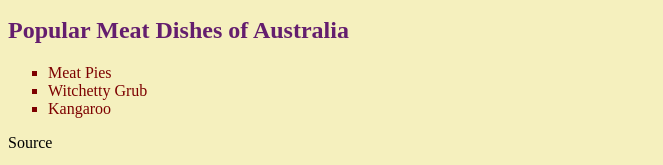
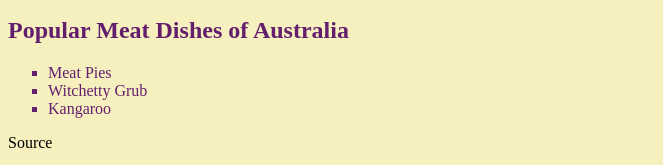
Before and after one commit to CollinMathisACP/HW2, a plain HTML site: page Australia.html in a window 1280 px wide. Shown: the part 429-594 px from the top of the page, without its empty margins (0-663 px from the left). Drawn offline with Linux system fonts and the light colour scheme.

Commit message:
Update Australia.html

```diff
--- a/Australia.html
+++ b/Australia.html
@@ -4,7 +4,7 @@
 <link href="HW2.css" type="text/css" rel="stylesheet" />
 <style type="text/css">
 ul {
-  color: rgb(125, 0 ,0);
+  color: rgb(100, 30, 110);
 </style>
 </head>
 
```
